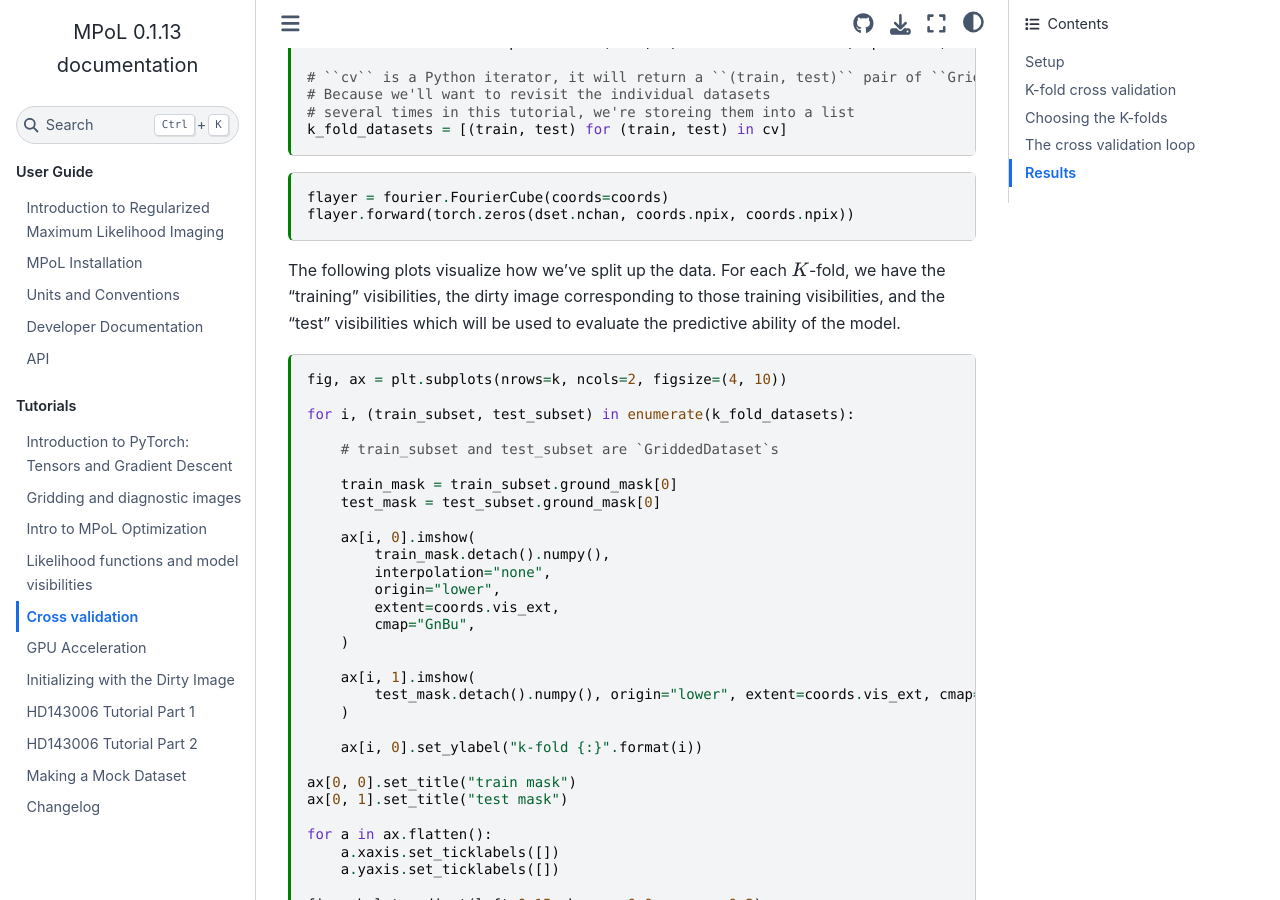
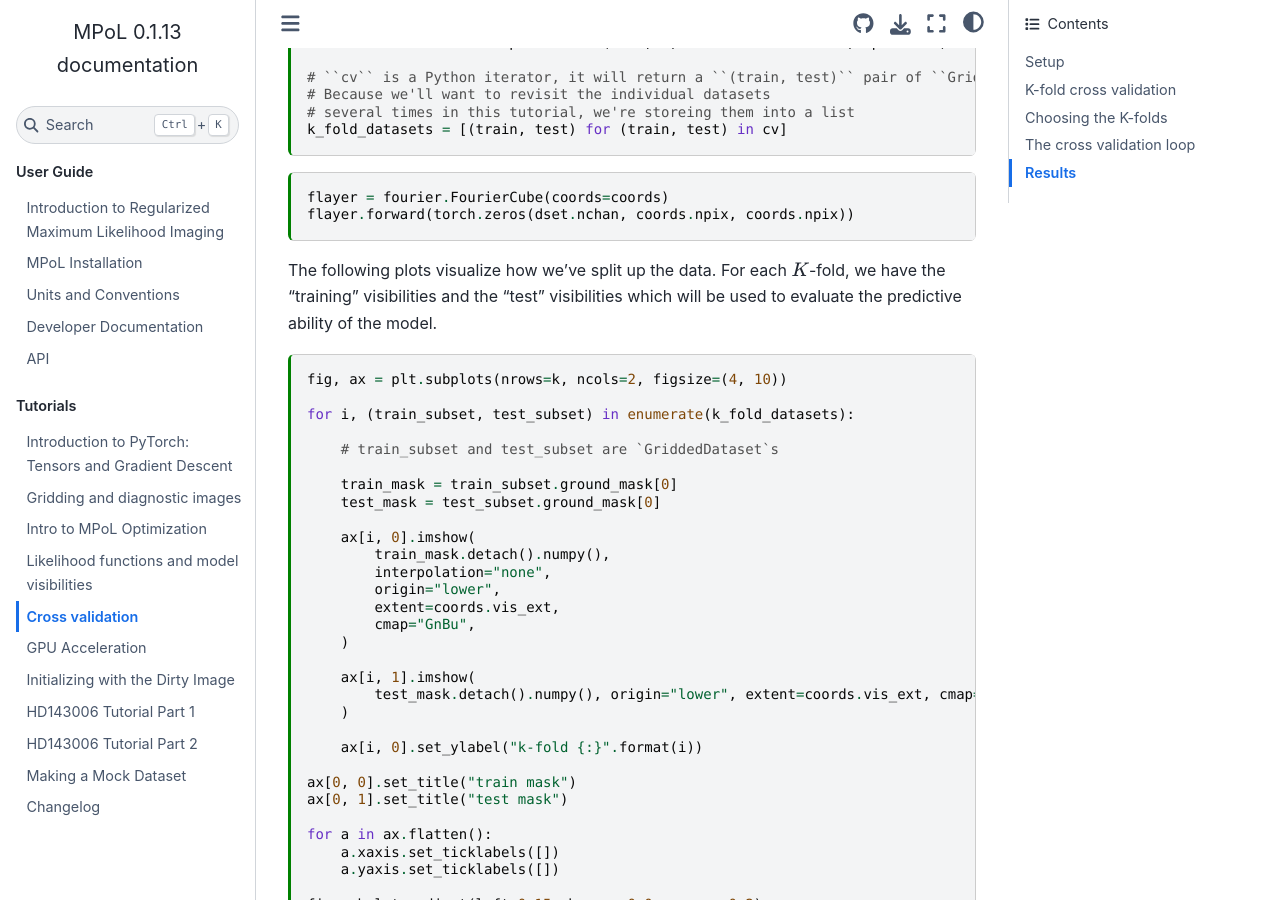
Before and after one commit to MPoL-dev/MPoL, a Sphinx documentation site: the page built from docs/ci-tutorials/crossvalidation.md, in a window 1280 px wide and 900 px high, scrolled down 4413 px. Built offline with Sphinx 7.4.7 and the Sphinx Book theme 1.1.4, drawn with Linux system fonts in a browser that asks for light colours.

Commit message:
Update docs/ci-tutorials/crossvalidation.md
Co-authored-by: Jeff Jennings <jjennings1519@gmail.com>

````diff
--- a/docs/ci-tutorials/crossvalidation.md
+++ b/docs/ci-tutorials/crossvalidation.md
@@ -180,7 +180,7 @@ flayer = fourier.FourierCube(coords=coords)
 flayer.forward(torch.zeros(dset.nchan, coords.npix, coords.npix))
 ```
 
-The following plots visualize how we've split up the data. For each $K$-fold, we have the "training" visibilities, the dirty image corresponding to those training visibilities, and the "test" visibilities which will be used to evaluate the predictive ability of the model.
+The following plots visualize how we've split up the data. For each $K$-fold, we have the "training" visibilities and the "test" visibilities which will be used to evaluate the predictive ability of the model.
 
 ```{code-cell}
 fig, ax = plt.subplots(nrows=k, ncols=2, figsize=(4, 10))
````
